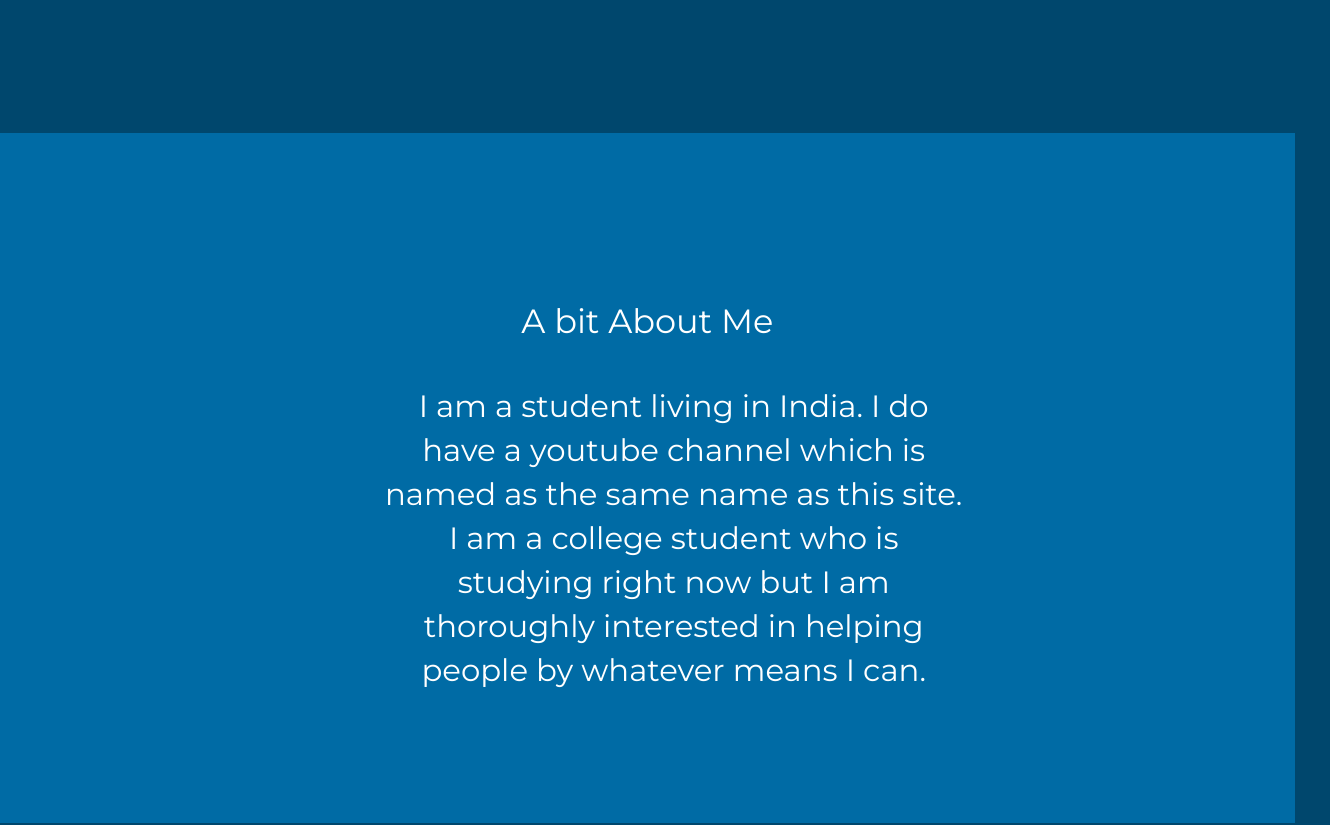
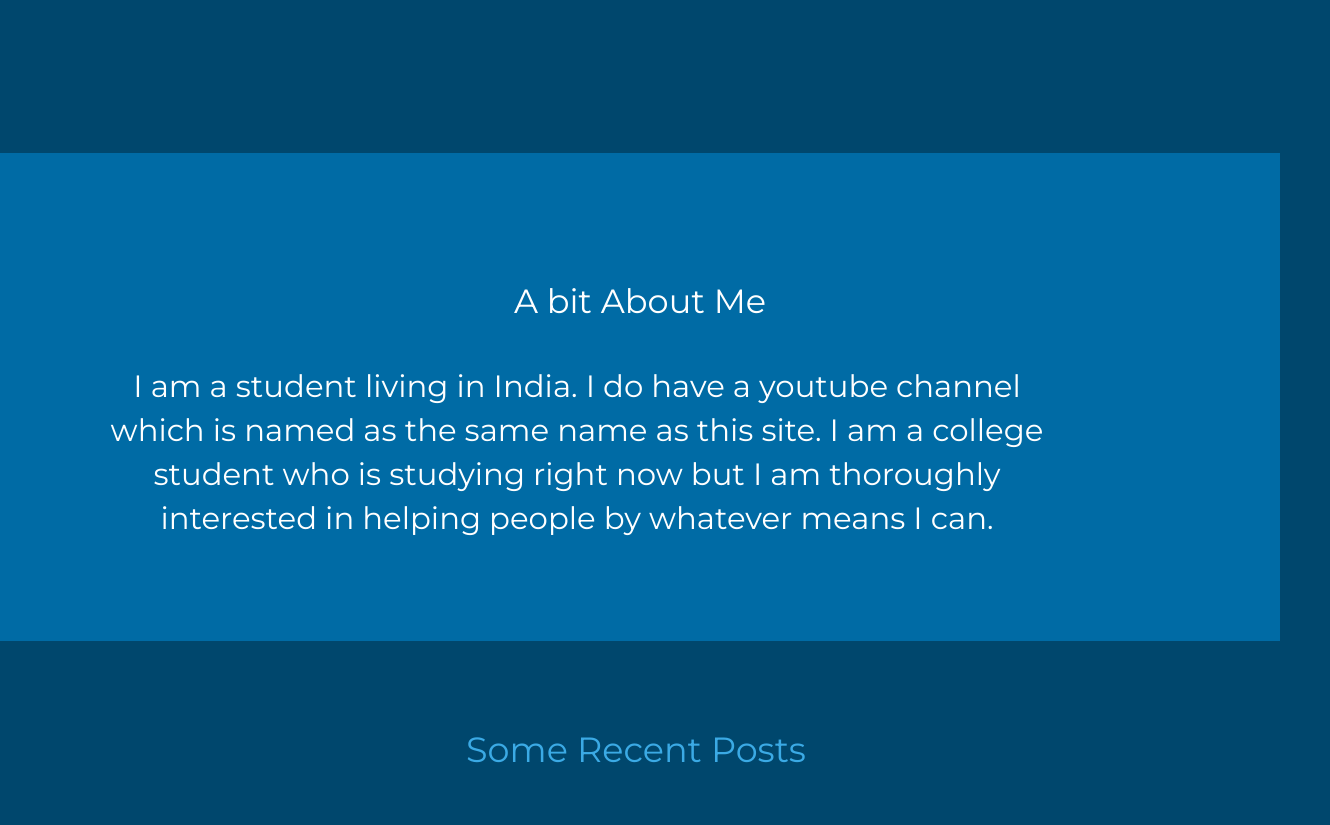
Before and after one commit to sparklinghero/sparklinghero.github.io, a plain HTML site: page index.html in a window 1280 px wide. Shown: the part 600-1425 px from the top of the page, 1330 px wide, since content can reach past the window. Drawn offline with nearby package versions, Linux system fonts and the light colour scheme.

Commit message:
ndesign mods

```diff
--- a/css/main.scss
+++ b/css/main.scss
@@ -13,9 +13,10 @@ $font: 'Montserrat', sans-serif;
 }
 
 html  {
-    width: 85%;
+    width: 100%;
     height: 100%;
     margin: 0;
+    padding: 0;
 
 }
 
@@ -24,6 +25,7 @@ body
   margin: 0;
   padding: 0;
   font-family: $font;
+  width: 100%;
 
   /* make it look decent enough */
   background: #00476d;
@@ -33,7 +35,7 @@ body
 .header {
     background-color: #00476d;
     z-index: 1;
-    min-height: 10%;
+    min-height: 11%;
 }
 
 a
@@ -201,7 +203,7 @@ a:hover
     padding:20px;
     line-height: 1.2em;
     position: relative;
-    left: 20px;
+    left: 0px;
     padding-top: none;
     padding-bottom: none;
     -webkit-animation: h1 1s cubic-bezier(0.550, 0.085, 0.680, 0.530) both;
@@ -209,8 +211,7 @@ a:hover
 
           @include desktop {
             font-size: 7.5em;
-            padding: 25px;
-            left: 80px;
+            left: 0px;
             padding-top: 40px;
             padding-bottom: 90px;
           }
@@ -276,21 +277,22 @@ a:hover
 
   .aboutme {
       background: #006ba5;
-      width: 117%;
+      width: 100%;
       min-height: 50%;
       text-align: center;
-      padding: 20px;
       position: relative;
       top: 140px;
 
       @include desktop {
-        width: 119%;
+        width: 100%;
         min-height: 150%;
       }
   }
 
   .aboutme h1 {
       font-size: 2em;
+      padding: 15px;
+      padding-top: 50px;
       color: white;
 
       @include desktop {
@@ -309,12 +311,12 @@ a:hover
       font-family: $font;
 
       @include desktop {
-          width: 50%;
+          width: 80%;
           color: #fff;
           font-size: 2.2em;
           text-align: center;
           position: relative;
-          left: 340px;
+          left: 65px;
           padding-bottom: 100px;
           -webkit-animation: p 0.5s cubic-bezier(0.250, 0.460, 0.450, 0.940) both;
 	        animation: p 0.5s cubic-bezier(0.250, 0.460, 0.450, 0.940) both;
@@ -348,12 +350,11 @@ a:hover
 
 
 .secondcontainer {
-  width: 120%;
+  width: 110%;
   height: 20%;
   margin-bottom: 5%;
   text-align: center;
   position: relative;
-  left: -5px;
   top: 100px;
   margin-bottom: 130px;
 
@@ -367,7 +368,7 @@ a:hover
 }
 
 .posts {
-  width: 100%;
+  width: 90%;
   text-align: center;
   position: relative;
   top: 30px;
@@ -379,7 +380,7 @@ a:hover
   left: 35px;
 
   @include desktop {
-    left: 100px;
+    left: 60px;
     top: 180px;
     font-size: 2.5em;
   }
@@ -389,12 +390,12 @@ a:hover
   text-align: center;
   color: #fff;
   background-color: #3baae5;
-  width: 117.5%;
+  width: 100%;
   position: relative;
   bottom: -20px;
 
   @include desktop {
-    width: 119%;
+    width: 100%;
   }
 
 }
@@ -417,13 +418,13 @@ a:hover
 }
 
 .footermain {
-  width: 117.6%;
+  width: 100%;
   height: 30%;
   background: #fff;
   text-align: center;
 
   @include desktop {
-    width: 119%;
+    width: 100%;
   }
 }
 
```
Also changed, not shown: css/main.css, 1 other file.
